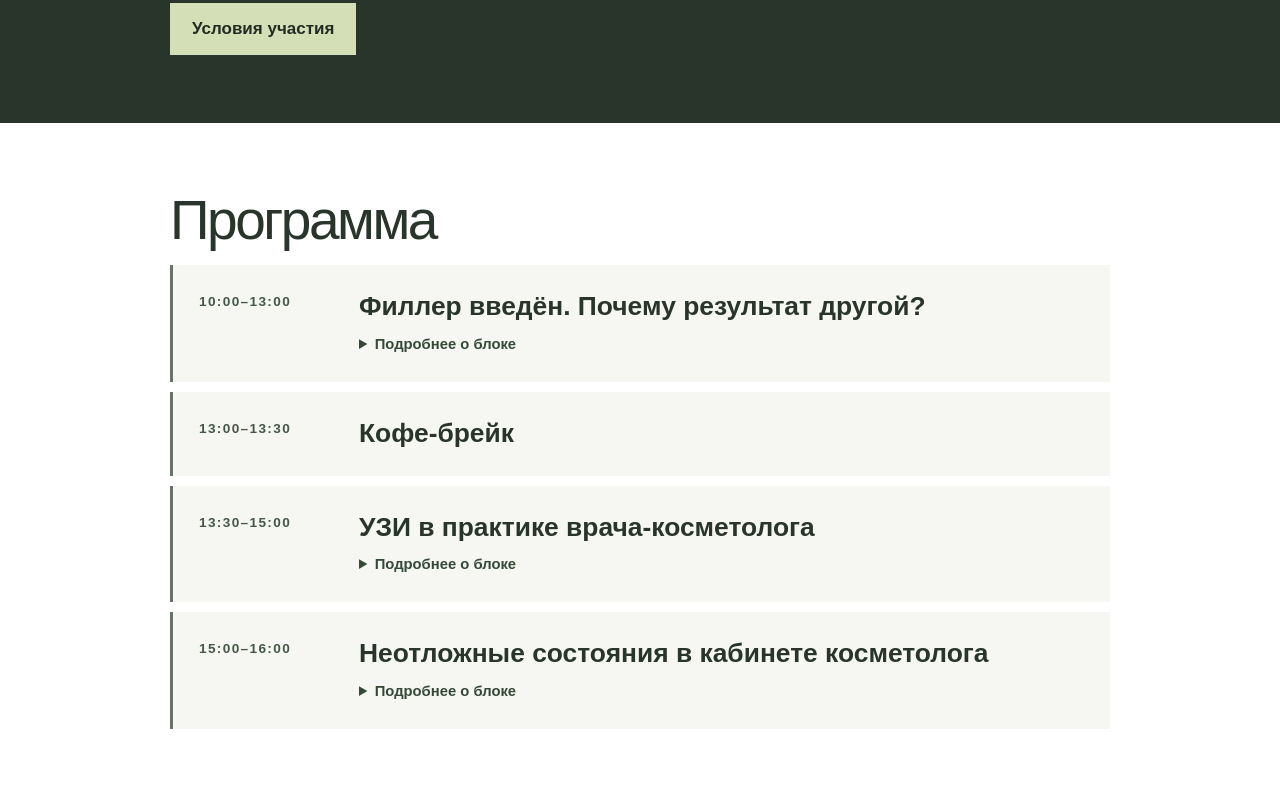
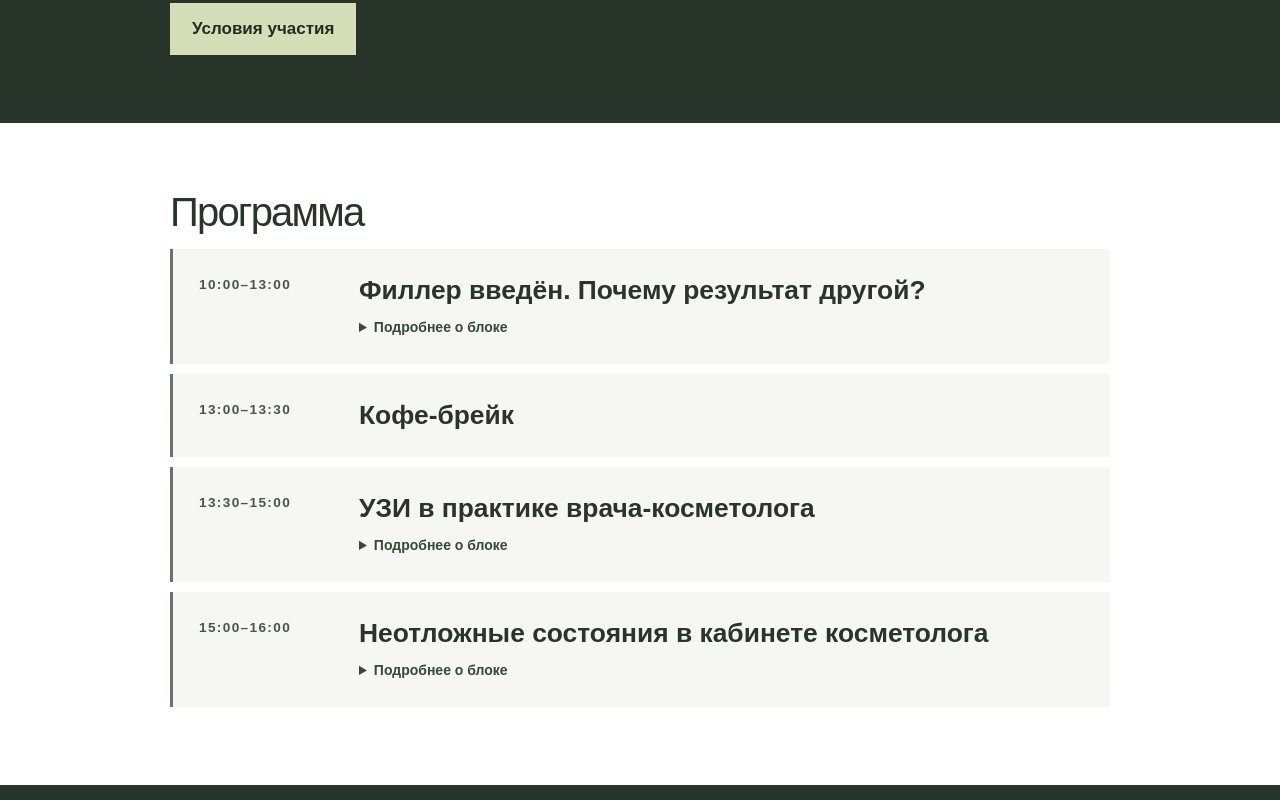
Before and after one commit to CadaverMed/sam-2027, a plain HTML site: page index.html in a window 1280 px wide. Shown: the part 680-1480 px from the top of the page. Drawn offline with Linux system fonts and the light colour scheme.

Commit message:
Reduce programme body text and section title sizes

```diff
--- a/index.html
+++ b/index.html
@@ -37,6 +37,11 @@ header{border-bottom:0}
 .event-intro .cta{margin-top:6px}
 .people article{border-color:#748175}
 #program .row{background:#f6f7f3}
+
+/* Compact programme typography. */
+#program{font-size:14px;line-height:1.5}
+#program h2{font-size:clamp(26px,4vw,40px)}
+#program details{font-size:14px;line-height:1.5}
 </style>
 <header><div class="wrap"><span>CADAVER.MED</span><a href="#program">Программа</a></div></header>
 <main>
```
